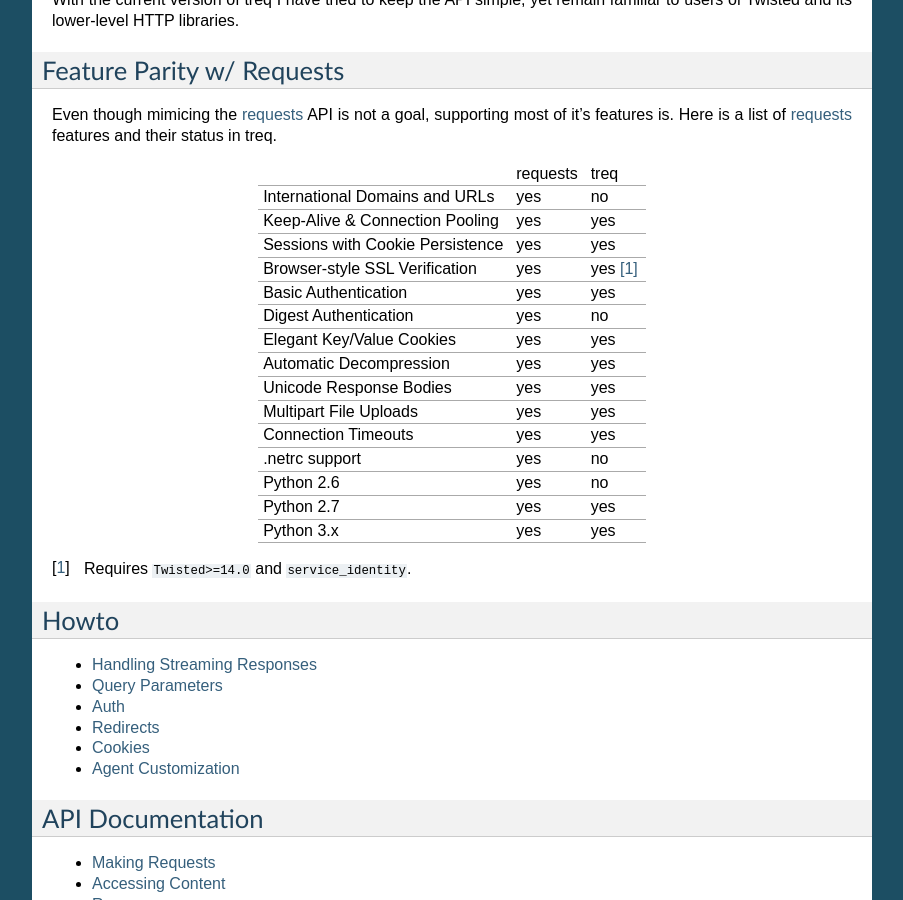
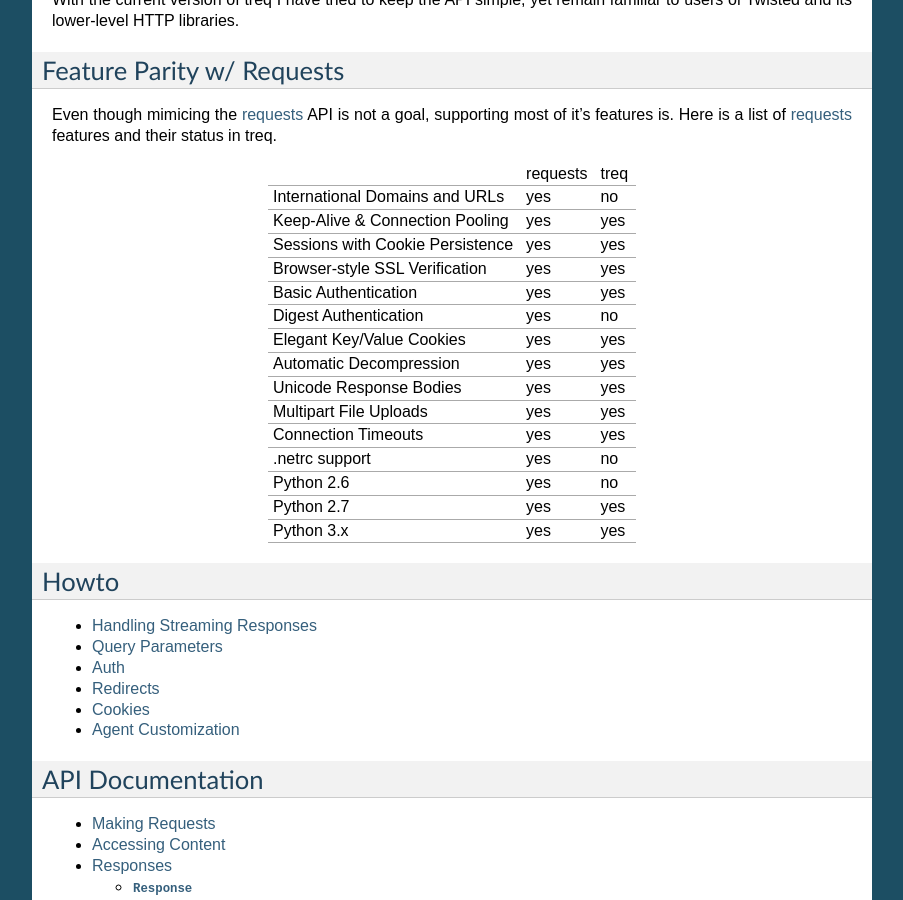
Before and after one commit to twisted/treq, a Sphinx documentation site: the page built from docs/index.rst, in a window 1280 px wide and 900 px high, scrolled down 1042 px. Shown: the whole window, without its empty margins (198-1101 px from the left). Built offline with Sphinx 7.4.7, drawn with Linux system fonts in a browser that asks for light colours.

Commit message:
drop 13.2 dep

```diff
--- a/docs/index.rst
+++ b/docs/index.rst
@@ -67,7 +67,7 @@ Here is a list of `requests`_ features and their status in treq.
 +----------------------------------+----------+----------+
 | Sessions with Cookie Persistence | yes      | yes      |
 +----------------------------------+----------+----------+
-| Browser-style SSL Verification   | yes      | yes [#]_ |
+| Browser-style SSL Verification   | yes      | yes      |
 +----------------------------------+----------+----------+
 | Basic Authentication             | yes      | yes      |
 +----------------------------------+----------+----------+
@@ -92,8 +92,6 @@ Here is a list of `requests`_ features and their status in treq.
 | Python 3.x                       | yes      | yes      |
 +----------------------------------+----------+----------+
 
-.. [#] Requires ``Twisted>=14.0`` and ``service_identity``.
-
 Howto
 -----
 
--- a/setup.cfg
+++ b/setup.cfg
@@ -9,4 +9,4 @@ requires-dist =
     requests >= 2.1.0
     service_identity >=14.0.0
     Twisted >= 15.5.0; python_version > '3.0'
-    Twisted >= 13.2.0; python_version < '3.0'
+    Twisted >= 14.0.0; python_version < '3.0'
--- a/setup.py
+++ b/setup.py
@@ -36,7 +36,7 @@ if PY3:
     install_requires.append("Twisted >= 15.5.0")
     install_requires.append("pyOpenSSL >= 0.15.1")
 else:
-    install_requires.append("Twisted >= 13.2.0")
+    install_requires.append("Twisted >= 14.0.2")
     install_requires.append("pyOpenSSL >= 0.13")
 
 setup(
```
Also changed, not shown: .travis.yml, 1 other file.
